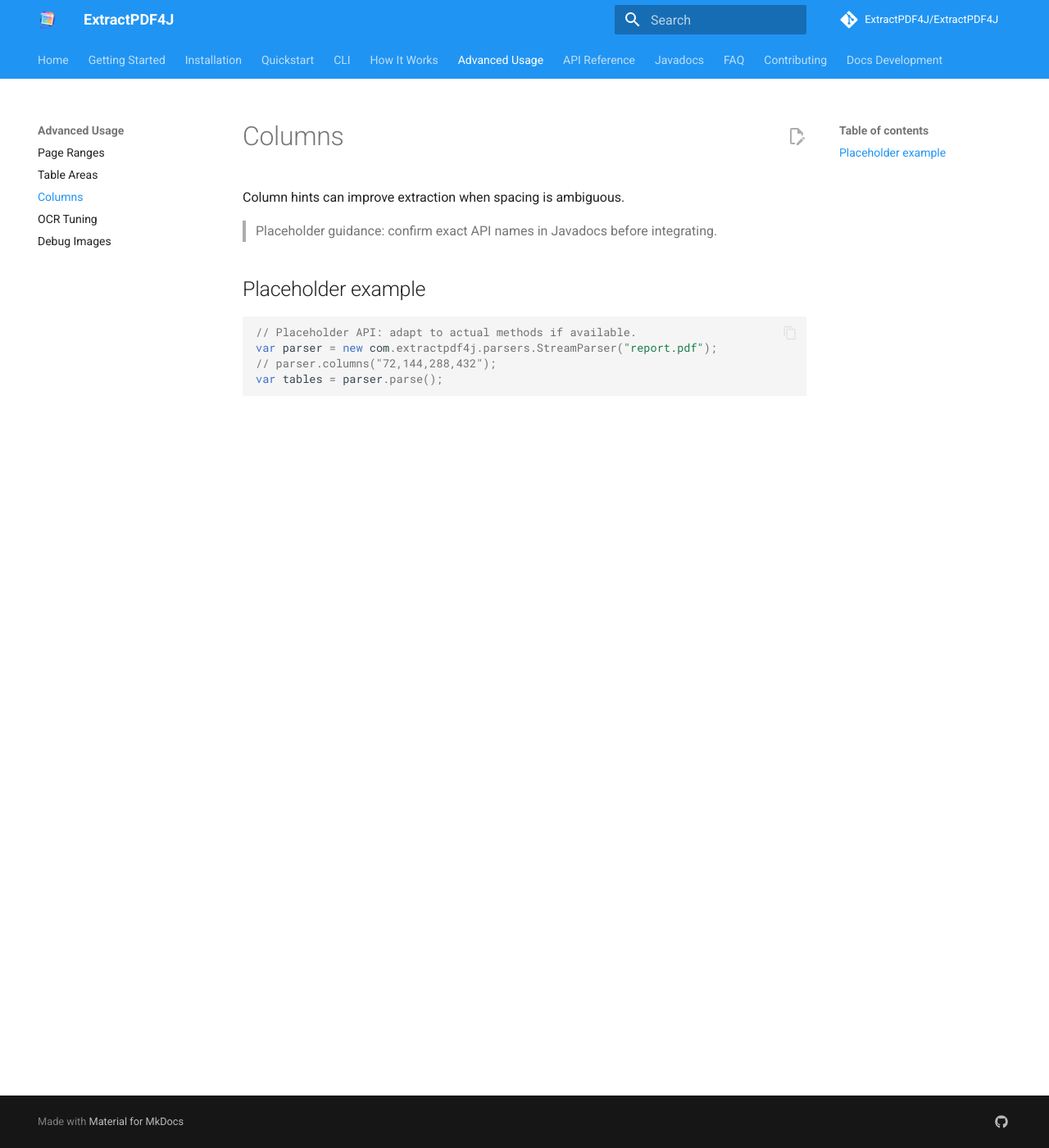
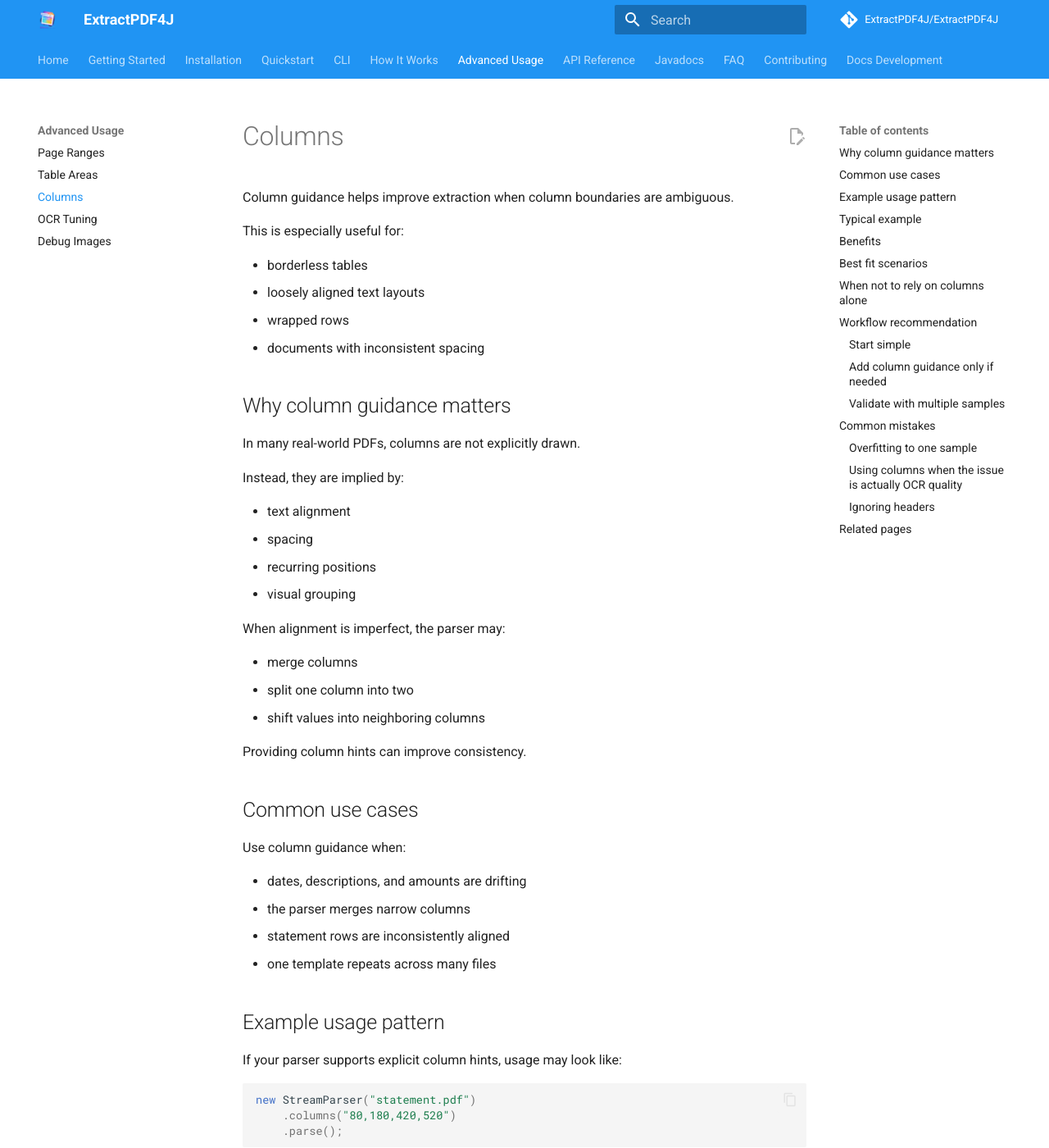
Before and after one commit to ExtractPDF4J/ExtractPDF4J, an MkDocs documentation site: the page built from docs/advanced-usage/columns.md, in a window 1280 px wide and 1400 px high. Shown: the whole window at 82% size. Built offline with MkDocs 1.6.1 and Material for MkDocs 9.7.7, drawn with Linux system fonts in a browser that asks for light colours; comment, search, counter and statistics services are not loaded; some of the changed text lies outside the part shown.

Commit message:
Enhance column guidance documentation
Expanded the section on column guidance, detailing its importance and common use cases. Added examples and recommendations for effective usage.

Signed-off-by: Mehuli Mukherjee <56256514+mehulimukherjee@users.noreply.github.com>

````diff
--- a/docs/advanced-usage/columns.md
+++ b/docs/advanced-usage/columns.md
@@ -1,14 +1,114 @@
 # Columns
 
-Column hints can improve extraction when spacing is ambiguous.
+Column guidance helps improve extraction when column boundaries are ambiguous.
 
-> Placeholder guidance: confirm exact API names in Javadocs before integrating.
+This is especially useful for:
 
-## Placeholder example
+- borderless tables
+- loosely aligned text layouts
+- wrapped rows
+- documents with inconsistent spacing
+
+## Why column guidance matters
+
+In many real-world PDFs, columns are not explicitly drawn.
+
+Instead, they are implied by:
+
+- text alignment
+- spacing
+- recurring positions
+- visual grouping
+
+When alignment is imperfect, the parser may:
+
+- merge columns
+- split one column into two
+- shift values into neighboring columns
+
+Providing column hints can improve consistency.
+
+## Common use cases
+
+Use column guidance when:
+
+- dates, descriptions, and amounts are drifting
+- the parser merges narrow columns
+- statement rows are inconsistently aligned
+- one template repeats across many files
+
+## Example usage pattern
+
+If your parser supports explicit column hints, usage may look like:
 
 ```java
-// Placeholder API: adapt to actual methods if available.
-var parser = new com.extractpdf4j.parsers.StreamParser("report.pdf");
-// parser.columns("72,144,288,432");
-var tables = parser.parse();
+new StreamParser("statement.pdf")
+    .columns("80,180,420,520")
+    .parse();
 ```
+
+This typically tells the parser where column boundaries should be inferred.
+
+## Typical example
+
+Imagine a statement layout with:
+
+- Date
+- Description
+- Debit
+- Credit
+- Balance
+
+If spacing is inconsistent, explicitly guiding column positions can help preserve the intended structure.
+
+## Benefits
+
+- more stable column alignment
+- fewer accidental merges
+- better CSV consistency
+- easier downstream normalization
+
+## Best fit scenarios
+
+- text-based bank statements
+- invoice line items
+- reports with repeated narrow numeric columns
+- PDFs where visible lines do not exist
+
+## When not to rely on columns alone
+
+Column hints are not a replacement for:
+
+- OCR when text is missing
+- lattice parsing when borders clearly define the table
+- table areas when full-page noise is the main problem
+
+Use them as a focused improvement for ambiguous text layouts.
+
+## Workflow recommendation
+
+### Start simple
+Try extraction without hints first.
+
+### Add column guidance only if needed
+If output is unstable, introduce column hints.
+
+### Validate with multiple samples
+Do not tune against a single document only.
+
+## Common mistakes
+
+### Overfitting to one sample
+A perfect fit for one PDF may fail on a slightly shifted template.
+
+### Using columns when the issue is actually OCR quality
+If the page is scanned, improve OCR or DPI first.
+
+### Ignoring headers
+Make sure the hinted boundaries still align with the header row.
+
+## Related pages
+
+- [Page Ranges](page-ranges.md)
+- [Table Areas](table-areas.md)
+- [Stream Parser](../how-it-works/stream.md)
````
